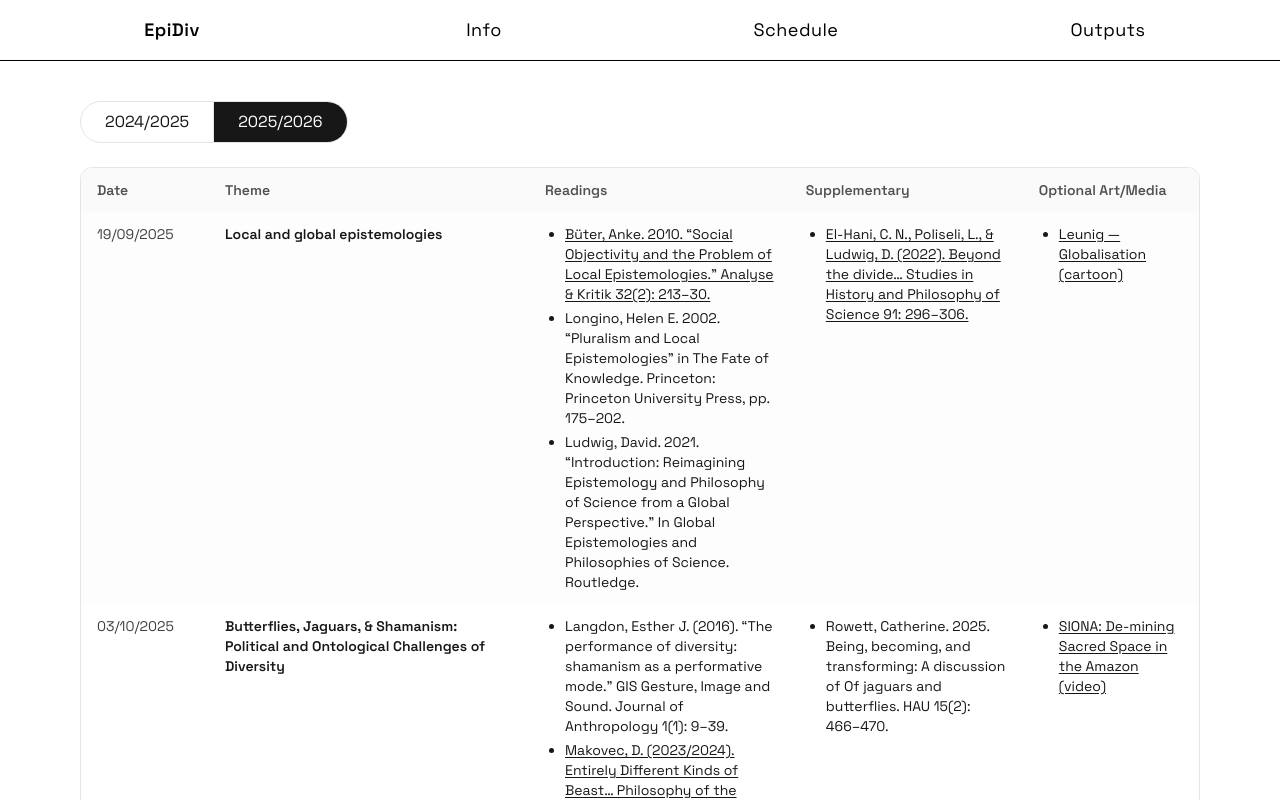
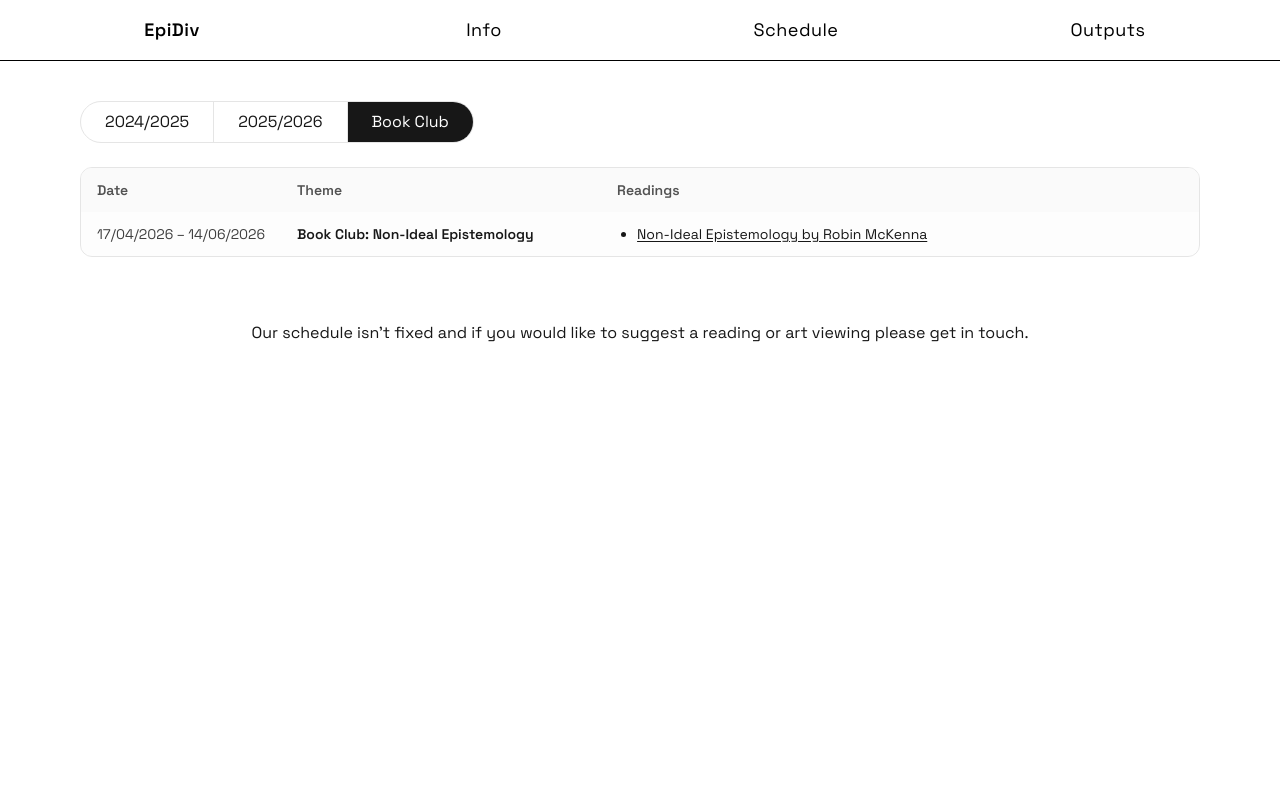
Before and after one commit to natesheehan/epidiv, a SvelteKit app: page /schedule in a window 1280 px wide. Shown: the top 800 px of the page. Built offline with nearby package versions, Linux system fonts and the light colour scheme.

Commit message:
bump - add rena

```diff
--- a/src/lib/components/Footer.svelte
+++ b/src/lib/components/Footer.svelte
@@ -9,7 +9,8 @@
 
   const recipients = [
     'ns651@exeter.ac.uk',
-    'rose.trappes@uib.no'
+    'rose.trappes@uib.no',
+    "rena.alcalay@tum.de"
   ];
   const subject = encodeURIComponent('Epistemic Diversity reading group');
 
--- a/src/routes/info/+page.svelte
+++ b/src/routes/info/+page.svelte
@@ -67,7 +67,7 @@
         </p>
 
         <p class="mt-8 text-base md:text-lg leading-relaxed">
-          The reading group is currently curated & cordinated by <a class="text-gray-600 font-bold" href="https://rosetrappes.wordpress.com/">Rose Trappes</a> and <a class="text-gray-600 font-bold" href="https://nsheehan.vercel.app/">Nathanael Sheehan</a>. The group meets every two weeks and reads texts primarily in English. Discussions are typically facilitated using the <a class="text-gray-600 font-bold" href="https://www.sessionlab.com/methods/finger-rules">finger rule.</a>
+          The reading group is currently curated & cordinated by <a class="text-gray-600 font-bold" href="https://renabalcalay.com/">Rena Alcalay</a>, <a class="text-gray-600 font-bold" href="https://rosetrappes.wordpress.com/">Rose Trappes</a> and <a class="text-gray-600 font-bold" href="https://nsheehan.vercel.app/">Nathanael Sheehan</a>. The group meets every two weeks and reads texts primarily in English. Discussions are typically facilitated using the <a class="text-gray-600 font-bold" href="https://www.sessionlab.com/methods/finger-rules">finger rule.</a>
         </p>
       </article>
 
--- a/src/routes/schedule/+page.svelte
+++ b/src/routes/schedule/+page.svelte
@@ -4,7 +4,7 @@
     import Header from "$lib/components/Header.svelte";
     import Footer from "$lib/components/Footer.svelte";
 
-  let active = '2025/2026';
+  let active = 'Book Club';
 
   // Svelte action: add class when element enters viewport, then unobserve
 function inView(node, options = { root: null, rootMargin: '0px 0px -10% 0px', threshold: 0.1 }) {
@@ -181,6 +181,21 @@ function inView(node, options = { root: null, rootMargin: '0px 0px -10% 0px', th
         { title: 'Mattern, Shannon. 2023. Reparative Redaction. Library Stack.', url: 'https://www.librarystack.org/reparative-redaction/' },
         { title: 'Mattern, Shannon. 2015. “Middlewhere: Landscapes of Library Logistics.” Urban Omnibus.' }
       ],
+      media: []
+    }
+  ];
+
+  const sessions_bookclub = [
+    {
+      date: '17/04/2026 – 14/06/2026',
+      theme: 'Book Club: Non-Ideal Epistemology',
+      readings: [
+        {
+          title: 'Non-Ideal Epistemology by Robin McKenna',
+          url: 'https://academic.oup.com/book/45814'
+        }
+      ],
+      background: [],
       media: []
     }
   ];
@@ -501,6 +516,15 @@ function inView(node, options = { root: null, rootMargin: '0px 0px -10% 0px', th
       >
         2025/2026
       </button>
+      <button
+        class="px-4 sm:px-6 py-2 text-sm sm:text-base transition border-l border-neutral-200"
+        class:!bg-neutral-900={active === 'Book Club'}
+        class:!text-white={active === 'Book Club'}
+        on:click={() => active = 'Book Club'}
+        aria-pressed={active === 'Book Club'}
+      >
+        Book Club
+      </button>
     </div>
   </div>
 
@@ -642,6 +666,76 @@ function inView(node, options = { root: null, rootMargin: '0px 0px -10% 0px', th
       </tbody>
     </table>
   </div>
+{:else if active === 'Book Club'}
+      <!-- Mobile: cards -->
+      <div class="grid gap-4 md:hidden">
+        {#each sessions_bookclub as s}
+          <article class="rounded-xl border border-neutral-200 p-4">
+            <div class="flex items-baseline justify-between gap-3">
+              <h3 class="font-semibold">{s.theme}</h3>
+              <span class="text-xs px-2 py-1 rounded-full bg-neutral-100">{s.date}</span>
+            </div>
+
+            {#if s.readings?.length}
+              <div class="mt-3">
+                <h4 class="text-sm font-medium text-neutral-600">Readings</h4>
+                <ul class="mt-1 space-y-1 text-sm leading-snug">
+                  {#each s.readings as r}
+                    <li>
+                      {#if r.url}
+                        <a href={r.url} target="_blank" rel="noopener noreferrer" class="underline underline-offset-2 hover:text-gray-700">{r.title}</a>
+                      {:else}
+                        {r.title}
+                      {/if}
+                    </li>
+                  {/each}
+                </ul>
+              </div>
+            {/if}
+          </article>
+        {/each}
+      </div>
+
+      <!-- Desktop: minimal table -->
+      <div class="hidden md:block overflow-x-auto rounded-xl border border-neutral-200">
+        <table class="w-full text-left text-sm">
+          <thead class="bg-neutral-50 text-neutral-600">
+            <tr>
+              <th class="px-4 py-3 w-32">Date</th>
+              <th class="px-4 py-3 w-80">Theme</th>
+              <th class="px-4 py-3">Readings</th>
+            </tr>
+          </thead>
+          <tbody>
+            {#each sessions_bookclub as s, i}
+  <tr
+    use:inView
+    class={`reveal-row ${i % 2 ? 'bg-white' : 'bg-neutral-50/40'}`}
+    style={`transition-delay:${Math.min(i * 60, 600)}ms`}
+  >
+
+                <td class="align-top px-4 py-3 whitespace-nowrap text-neutral-700">{s.date}</td>
+                <td class="align-top px-4 py-3 font-semibold">{s.theme}</td>
+                <td class="align-top px-4 py-3">
+                  {#if s.readings?.length}
+                    <ul class="list-disc pl-5 space-y-1">
+                      {#each s.readings as r}
+                        <li>
+                          {#if r.url}
+                            <a href={r.url} target="_blank" rel="noopener noreferrer" class="underline underline-offset-2 hover:text-gray-700">{r.title}</a>
+                          {:else}
+                            {r.title}
+                          {/if}
+                        </li>
+                      {/each}
+                    </ul>
+                  {/if}
+                </td>
+              </tr>
+            {/each}
+          </tbody>
+        </table>
+      </div>
 {:else}
       <!-- Mobile: cards -->
       <div class="grid gap-4 md:hidden">
```
